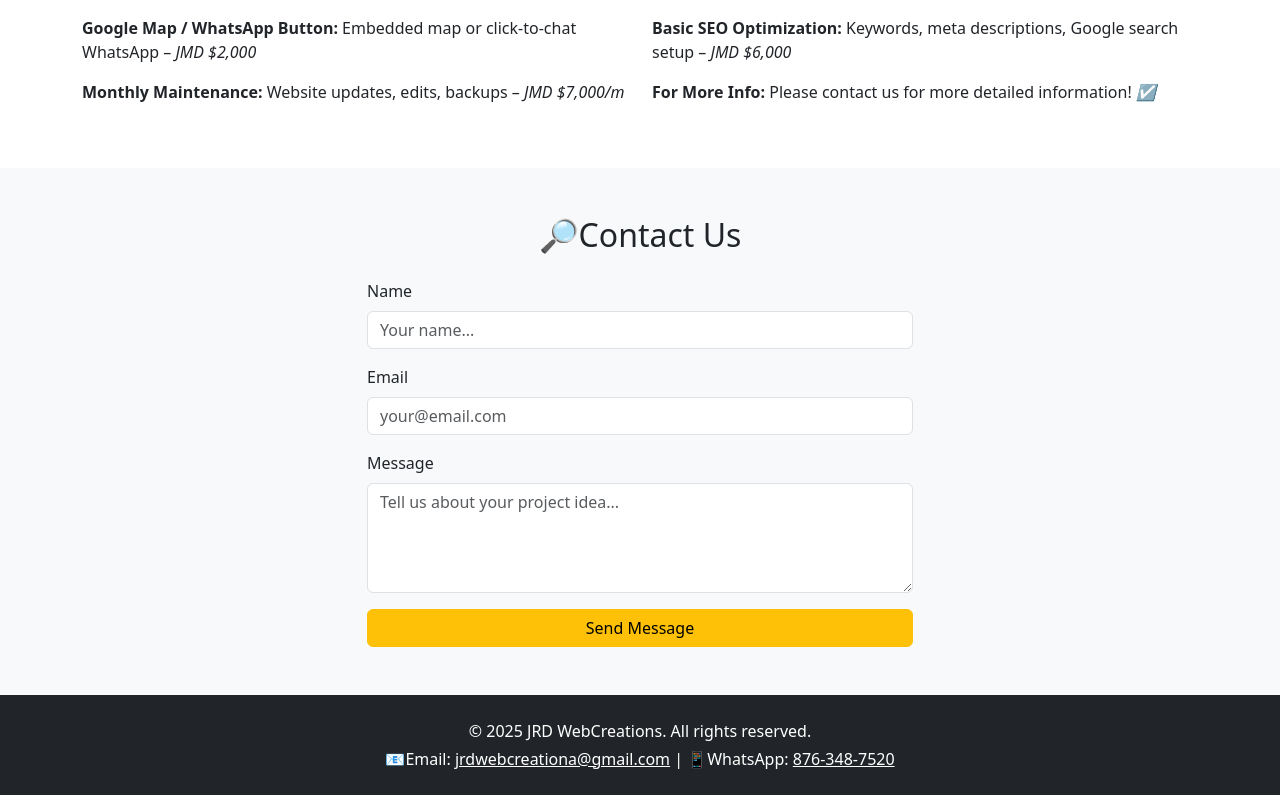
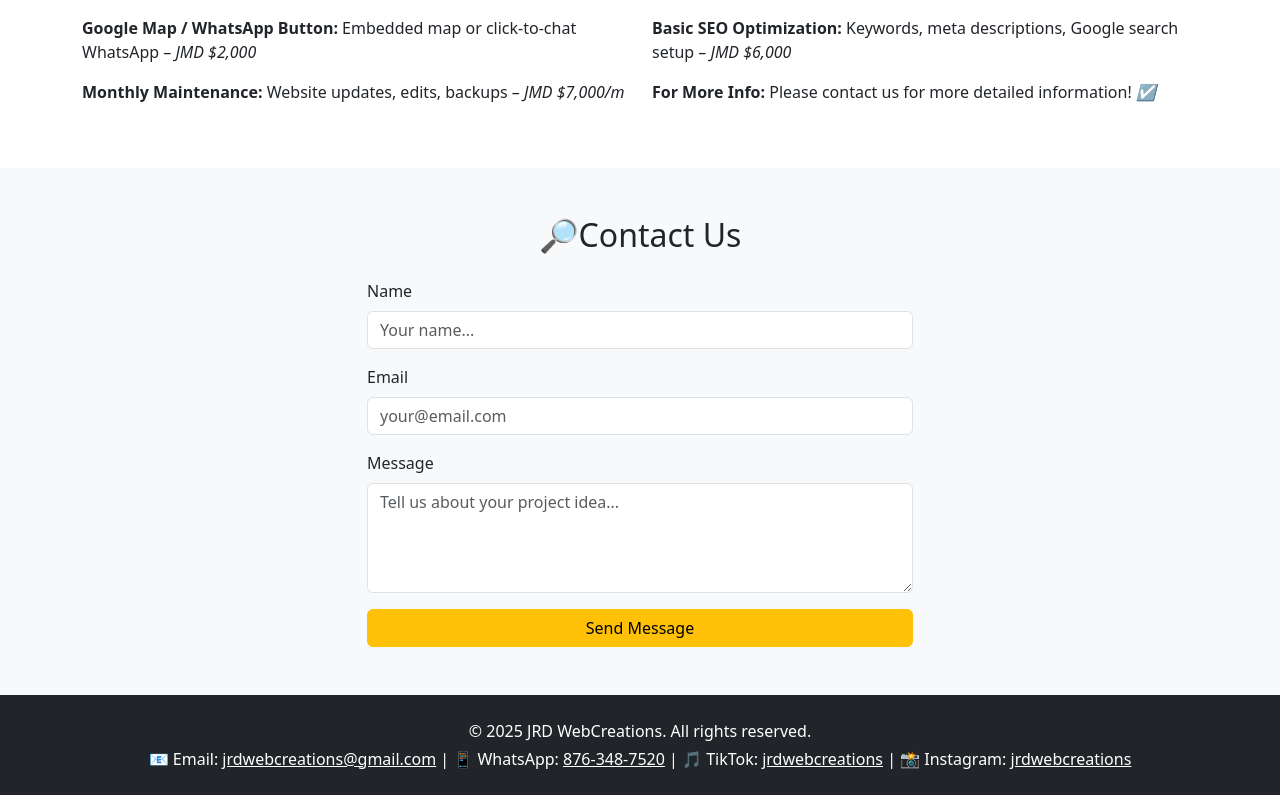
Before and after one commit to JodonyD/business-app, a React (Create React App) app: page / in a window 1280 px wide. Shown: the part 2226-3021 px from the top of the page. Built offline with nearby package versions, Linux system fonts and the light colour scheme.

Commit message:
update app.js

```diff
--- a/src/App.js
+++ b/src/App.js
@@ -281,8 +281,10 @@ const App = () => {
                 <div className="container">
                     <p className="mb-1">&copy; 2025 JRD WebCreations. All rights reserved.</p>
                     <p className="mb-0">
-                        📧Email: <a href="mailto:jodonydunn@gmail.con" className="text-white">jrdwebcreationa@gmail.com</a> |
-                        📱WhatsApp: <a href="https://wa.me/18763487520?text=Hi%20JRD%20WebCreations%20I'm%20interested%20in%20your%20services" className="text-white" target="_blank" rel="noreferrer">876-348-7520</a>
+                        📧 Email: <a href="mailto:jrdwebcreations@gmail.com" className="text-white">jrdwebcreations@gmail.com</a> |
+                        📱 WhatsApp: <a href="https://wa.me/18763487520?text=Hi%20JRD%20WebCreations%20I'm%20interested%20in%20your%20services" className="text-white" target="_blank" rel="noreferrer">876-348-7520</a> |
+                        🎵 TikTok: <a href="https://www.tiktok.com/@jrdwebcreations" className="text-white" target="_blank" rel="noreferrer">jrdwebcreations</a> |
+                        📸 Instagram: <a href="https://www.instagram.com/jrdwebcreations" className="text-white" target="_blank" rel="noreferrer">jrdwebcreations</a>
                     </p>
                 </div>
             </footer>
```
